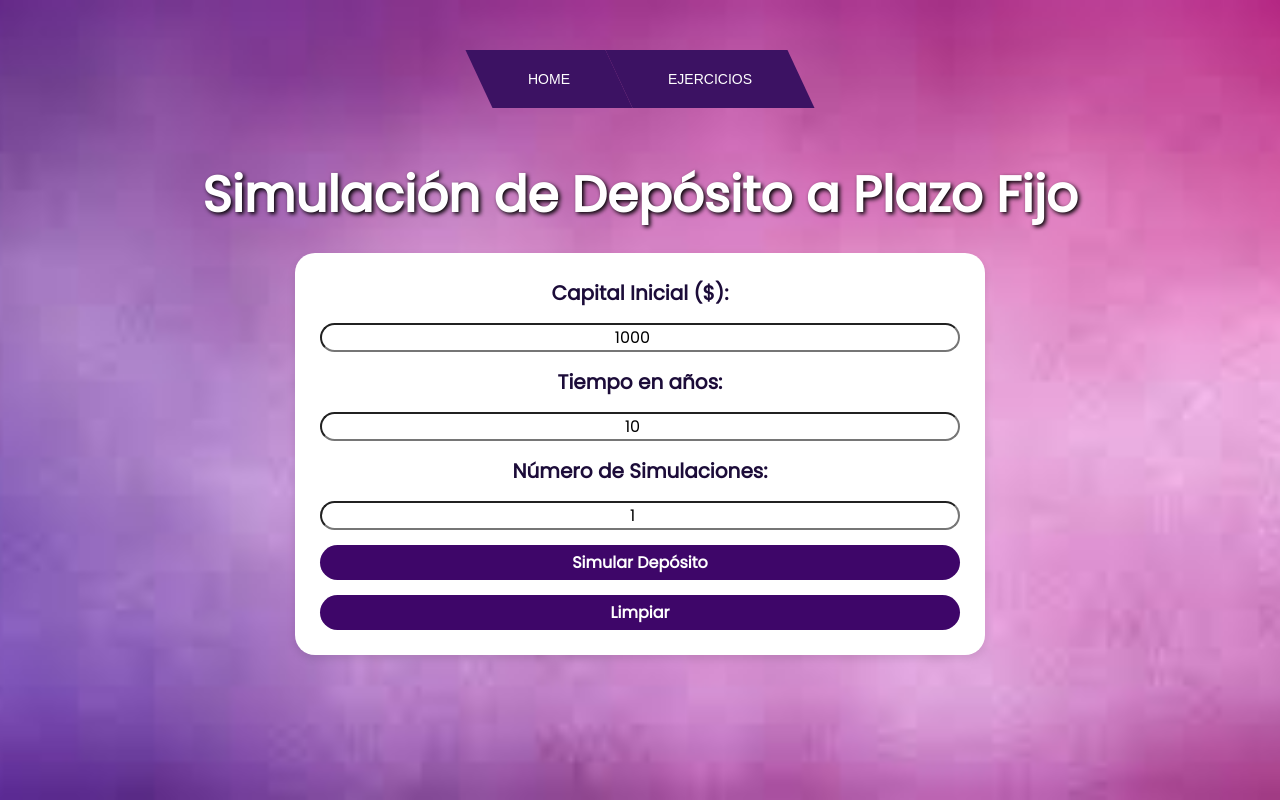
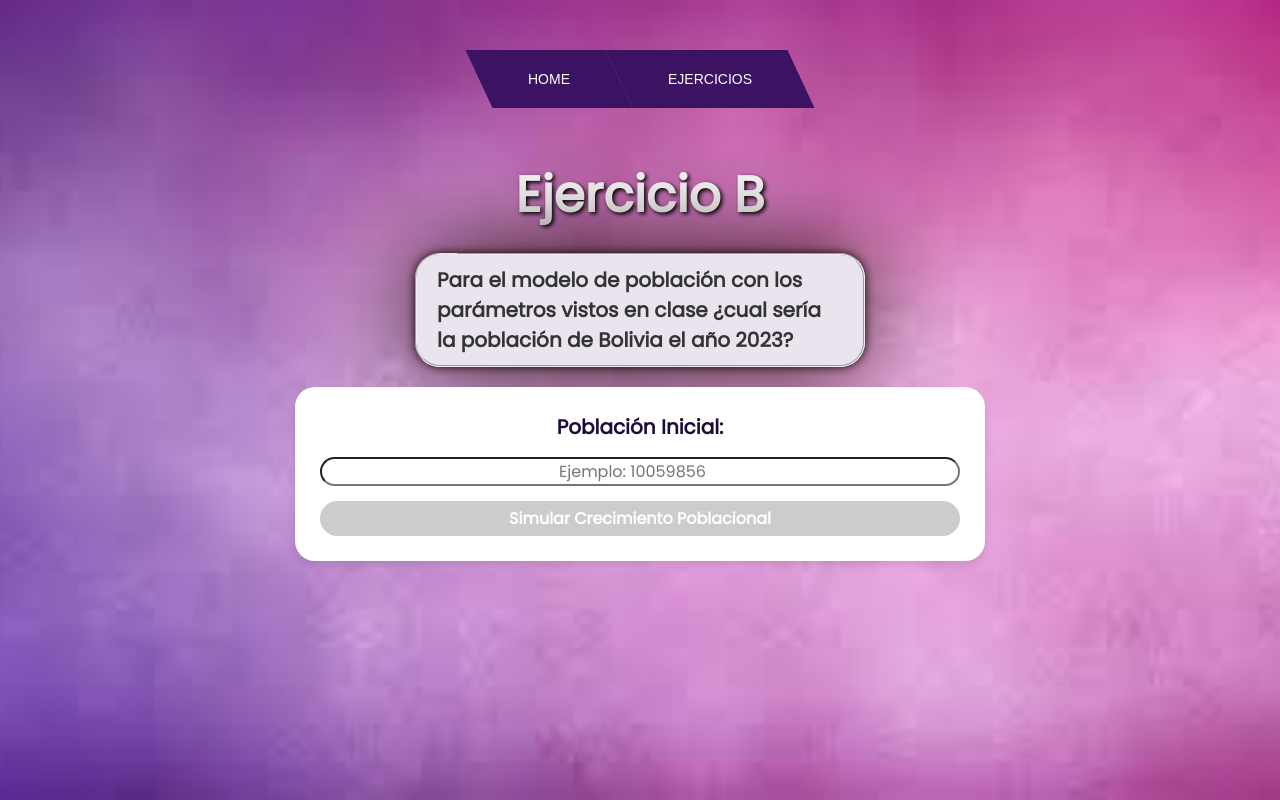
Before and after one commit to EdelyTito/simulacion, a Vue app: page /ejercicio2 in a window 1280 px wide. Built offline with nearby package versions, Linux system fonts and the light colour scheme.

Commit message:
ahora si xd me equivoque

```diff
--- a/src/views/Ejercicio1.vue
+++ b/src/views/Ejercicio1.vue
@@ -1,21 +1,14 @@
 <template>
   <div>
-    <h1>Ejercicio A</h1>
+    <h1>Simulación de Depósito a Plazo Fijo</h1>
     <div class="flex-container">
-      <div class="enunciado">
-        <Fieldset>
-          <p>
-            Simular el problema de depósito a plazo fijo para un capital de 1000, ¿en cuantos años se duplicaría el capital?
-          </p>
-        </Fieldset>
-      </div>
       <div class="controls">
         <label for="capitalInicial">Capital Inicial ($):</label>
-        <input type="number" v-model="capitalInicial" id="capitalInicial" min="1">
+        <input type="number" v-model.number="capitalInicial" id="capitalInicial" min="1">
         <label for="tiempoDeposito">Tiempo en años:</label>
-        <input type="number" v-model="tiempoDeposito" id="tiempoDeposito" min="1">
+        <input type="number" v-model.number="tiempoDeposito" id="tiempoDeposito" min="1">
         <label for="numSimulaciones">Número de Simulaciones:</label>
-        <input type="number" v-model="numSimulaciones" id="numSimulaciones" min="1">
+        <input type="number" v-model.number="numSimulaciones" id="numSimulaciones" min="1">
         <button @click="simulateInvestment">Simular Depósito</button>
         <button @click="resetResults">Limpiar</button>
       </div>
@@ -27,7 +20,7 @@
             <th>Simulación</th>
             <th>Capital ($)</th>
             <th>Interés ($)</th>
-            <th>Interés Total ($)</th>
+            <th>Interés Total Acumulado ($)</th>
           </tr>
         </thead>
         <tbody>
@@ -42,7 +35,7 @@
       <div class="averages">
         <p>Promedio Capital: ${{ avgCapital }}</p>
         <p>Promedio Interés: ${{ avgInteres }}</p>
-        <p>Promedio Interés Total: ${{ avgIT }}</p>
+        <p>Promedio Interés Total Acumulado: ${{ avgIT }}</p>
       </div>
     </Fieldset>
   </div>
@@ -78,6 +71,7 @@ export default {
         let totalInterest = 0;
         let interest = 0;
 
+        // Simulación del tiempo de depósito
         for (let year = 1; year <= this.tiempoDeposito; year++) {
           if (capital > 0 && capital <= 10000) {
             interest = capital * 0.035;
@@ -102,6 +96,7 @@ export default {
         });
       }
 
+      // Calcular los promedios
       this.avgCapital = (totalCapital / this.numSimulaciones).toFixed(2);
       this.avgInteres = (totalInterestSum / this.numSimulaciones).toFixed(2);
       this.avgIT = (totalITSum / this.numSimulaciones).toFixed(2);
--- a/src/views/Ejercicio2.vue
+++ b/src/views/Ejercicio2.vue
@@ -1,42 +1,38 @@
 <template>
   <div>
-    <h1>Simulación de Depósito a Plazo Fijo</h1>
+    <h1>Ejercicio B</h1>
     <div class="flex-container">
+      <Fieldset>
+        <p>
+          Para el modelo de población con los parámetros vistos en clase ¿cual sería la población de Bolivia el año 2023?
+        </p>
+      </Fieldset>
       <div class="controls">
-        <label for="capitalInicial">Capital Inicial ($):</label>
-        <input type="number" v-model.number="capitalInicial" id="capitalInicial" min="1">
-        <label for="tiempoDeposito">Tiempo en años:</label>
-        <input type="number" v-model.number="tiempoDeposito" id="tiempoDeposito" min="1">
-        <label for="numSimulaciones">Número de Simulaciones:</label>
-        <input type="number" v-model.number="numSimulaciones" id="numSimulaciones" min="1">
-        <button @click="simulateInvestment">Simular Depósito</button>
-        <button @click="resetResults">Limpiar</button>
+        <label for="initialPopulation">Población Inicial:</label>
+        <input type="number" v-model="initialPopulation" id="initialPopulation" min="1" placeholder="Ejemplo: 10059856">
+
+        <button @click="simulatePopulationGrowth" :disabled="!initialPopulation">Simular Crecimiento Poblacional</button>
       </div>
     </div>
     <Fieldset v-if="results.length" class="results-container">
       <table>
         <thead>
           <tr>
-            <th>Simulación</th>
-            <th>Capital ($)</th>
-            <th>Interés ($)</th>
-            <th>Interés Total Acumulado ($)</th>
+            <th>Año</th>
+            <th>Nacimientos</th>
+            <th>Muertes</th>
+            <th>Población</th>
           </tr>
         </thead>
         <tbody>
-          <tr v-for="(result, index) in results" :key="index">
-            <td>{{ index + 1 }}</td>
-            <td>{{ result.capital }}</td>
-            <td>{{ result.interest }}</td>
-            <td>{{ result.totalInterest }}</td>
+          <tr v-for="result in results" :key="result.year">
+            <td>{{ result.year }}</td>
+            <td>{{ formatNumber(result.births) }}</td>
+            <td>{{ formatNumber(result.deaths) }}</td>
+            <td>{{ formatNumber(result.population) }}</td>
           </tr>
         </tbody>
       </table>
-      <div class="averages">
-        <p>Promedio Capital: ${{ avgCapital }}</p>
-        <p>Promedio Interés: ${{ avgInteres }}</p>
-        <p>Promedio Interés Total Acumulado: ${{ avgIT }}</p>
-      </div>
     </Fieldset>
   </div>
 </template>
@@ -50,62 +46,46 @@ export default {
   },
   data() {
     return {
-      capitalInicial: 1000,
-      tiempoDeposito: 10,
-      numSimulaciones: 1,
-      results: [],
-      avgCapital: 0,
-      avgInteres: 0,
-      avgIT: 0
+      initialPopulation: null, // Inicialmente vacío para permitir la entrada del usuario
+      results: []
     };
   },
   methods: {
-    simulateInvestment() {
+    simulatePopulationGrowth() {
+      let CT = 2013; // Año inicial
+      const T = 2024; // Año final (ajustado a 2024)
+      const TN = 0.02493; // Tasa de nacimientos
+      const TM = 0.00743; // Tasa de mortalidad
+      let PB = Number(this.initialPopulation); // Población inicial ingresada por el usuario
+
+      // Reiniciar resultados para cada simulación
       this.results = [];
-      let totalCapital = 0;
-      let totalInterestSum = 0;
-      let totalITSum = 0;
 
-      for (let sim = 0; sim < this.numSimulaciones; sim++) {
-        let capital = this.capitalInicial;
-        let totalInterest = 0;
-        let interest = 0;
+      // Ciclo para calcular la población desde 2013 hasta 2024
+      while (CT <= T) {
+        let NAC = Math.round(PB * TN); // Cálculo de nacimientos
+        let MUE = Math.round(PB * TM); // Cálculo de muertes
 
-        // Simulación del tiempo de depósito
-        for (let year = 1; year <= this.tiempoDeposito; year++) {
-          if (capital > 0 && capital <= 10000) {
-            interest = capital * 0.035;
-          } else if (capital > 10000 && capital <= 50000) {
-            interest = capital * 0.037;
-          } else if (capital > 50000) {
-            interest = capital * 0.04;
-          }
+        // Agregar el resultado para el año actual
+        this.results.push({
+          year: CT,
+          births: NAC,
+          deaths: MUE,
+          population: Math.round(PB) // Población redondeada
+        });
 
-          totalInterest += interest;
-          capital += interest;
-        }
+        // Actualización de la población
+        PB = PB + NAC - MUE;
 
-        totalCapital += capital;
-        totalInterestSum += interest;
-        totalITSum += totalInterest;
-
-        this.results.push({
-          capital: capital.toFixed(2),
-          interest: interest.toFixed(2),
-          totalInterest: totalInterest.toFixed(2)
-        });
+        // Incrementar el año
+        CT++;
       }
 
-      // Calcular los promedios
-      this.avgCapital = (totalCapital / this.numSimulaciones).toFixed(2);
-      this.avgInteres = (totalInterestSum / this.numSimulaciones).toFixed(2);
-      this.avgIT = (totalITSum / this.numSimulaciones).toFixed(2);
+      // Imprimir el valor final de PB en la consola
+      console.log(`Valor final de PB: ${PB}`);
     },
-    resetResults() {
-      this.results = [];
-      this.avgCapital = 0;
-      this.avgInteres = 0;
-      this.avgIT = 0;
+    formatNumber(number) {
+      return new Intl.NumberFormat().format(number);
     }
   }
 };
```
